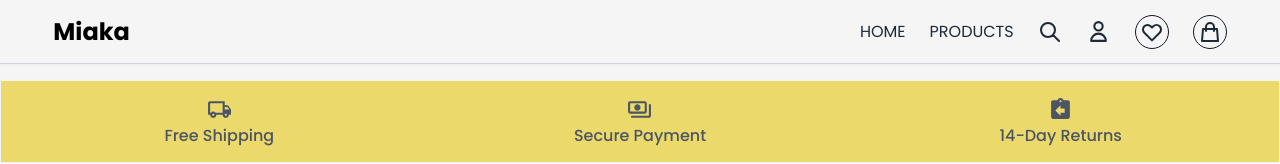
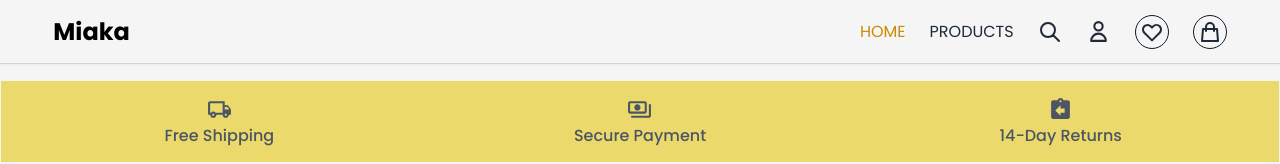
Before and after one commit to Avin008/miaka-ecommerce-app, a Next.js app: page / in a window 1280 px wide. Shown: the top 164 px of the page. Built offline with nearby package versions, Linux system fonts and the light colour scheme; no server answers; the database is empty.

Commit message:
added active link style

```diff
--- a/components/Navbar.tsx
+++ b/components/Navbar.tsx
@@ -1,7 +1,10 @@
 import Link from "next/link";
+import { useRouter } from "next/router";
 import { Cart, Search, User, Wishlist } from "../components";
 
 const Navbar = (): React.ReactElement => {
+  const router = useRouter();
+
   return (
     <div className="fixed left-0 top-0 right-0 z-20 flex h-16 border-b border-gray-300 bg-[#F5F5F5] shadow-sm">
       <span className="mx-auto flex w-11/12 items-center justify-between">
@@ -14,12 +17,20 @@ const Navbar = (): React.ReactElement => {
         <ul
           className={`sm: fixed bottom-0 flex items-center gap-6 border-2 border-black text-gray-800 sm:right-0 sm:left-0 sm:z-20 sm:justify-evenly sm:border-t sm:border-gray-300 sm:bg-[#F5F5F5]  sm:p-3 sm:shadow-sm md:static md:h-full md:border-none md:shadow-none lg:p-0`}
         >
-          <li className="cursor-pointer items-center justify-center hover:text-yellow-800 sm:hidden md:flex">
+          <li
+            className={`cursor-pointer items-center ${
+              router.pathname === "/" && "text-yellow-600"
+            } justify-center hover:text-yellow-800 sm:hidden md:flex`}
+          >
             <Link href="/">
               <a>HOME</a>
             </Link>
           </li>
-          <li className="cursor-pointer items-center justify-center hover:text-yellow-800 sm:hidden md:flex">
+          <li
+            className={`cursor-pointer items-center justify-center hover:text-yellow-800 sm:hidden md:flex ${
+              router.pathname === "/products" && "text-yellow-600"
+            }`}
+          >
             <Link href="/products">
               <a>PRODUCTS</a>
             </Link>
@@ -27,17 +38,29 @@ const Navbar = (): React.ReactElement => {
           <li className="flex cursor-pointer items-center justify-center hover:text-yellow-800">
             <Search />
           </li>
-          <li className="flex cursor-pointer items-center justify-center hover:text-yellow-800">
+          <li
+            className={`flex cursor-pointer items-center justify-center hover:text-yellow-800 ${
+              router.pathname === "/login" && "text-yellow-600"
+            }`}
+          >
             <User />
           </li>
-          <li className="relative flex cursor-pointer items-center justify-center rounded-full border border-gray-900 p-1 hover:text-yellow-800">
+          <li
+            className={`relative flex cursor-pointer items-center justify-center rounded-full border border-gray-900 p-1 hover:text-yellow-800 ${
+              router.pathname === "/wishlist" && "text-yellow-600"
+            }`}
+          >
             <Link href="/wishlist">
               <a>
                 <Wishlist />
               </a>
             </Link>
           </li>
-          <li className="relative flex cursor-pointer items-center justify-center rounded-full border border-gray-900  p-1 hover:text-yellow-800">
+          <li
+            className={`relative flex cursor-pointer items-center justify-center rounded-full border border-gray-900  p-1 hover:text-yellow-800 ${
+              router.pathname === "/cart" && "text-yellow-600"
+            }`}
+          >
             <Link href="/cart">
               <a>
                 <Cart />
```
